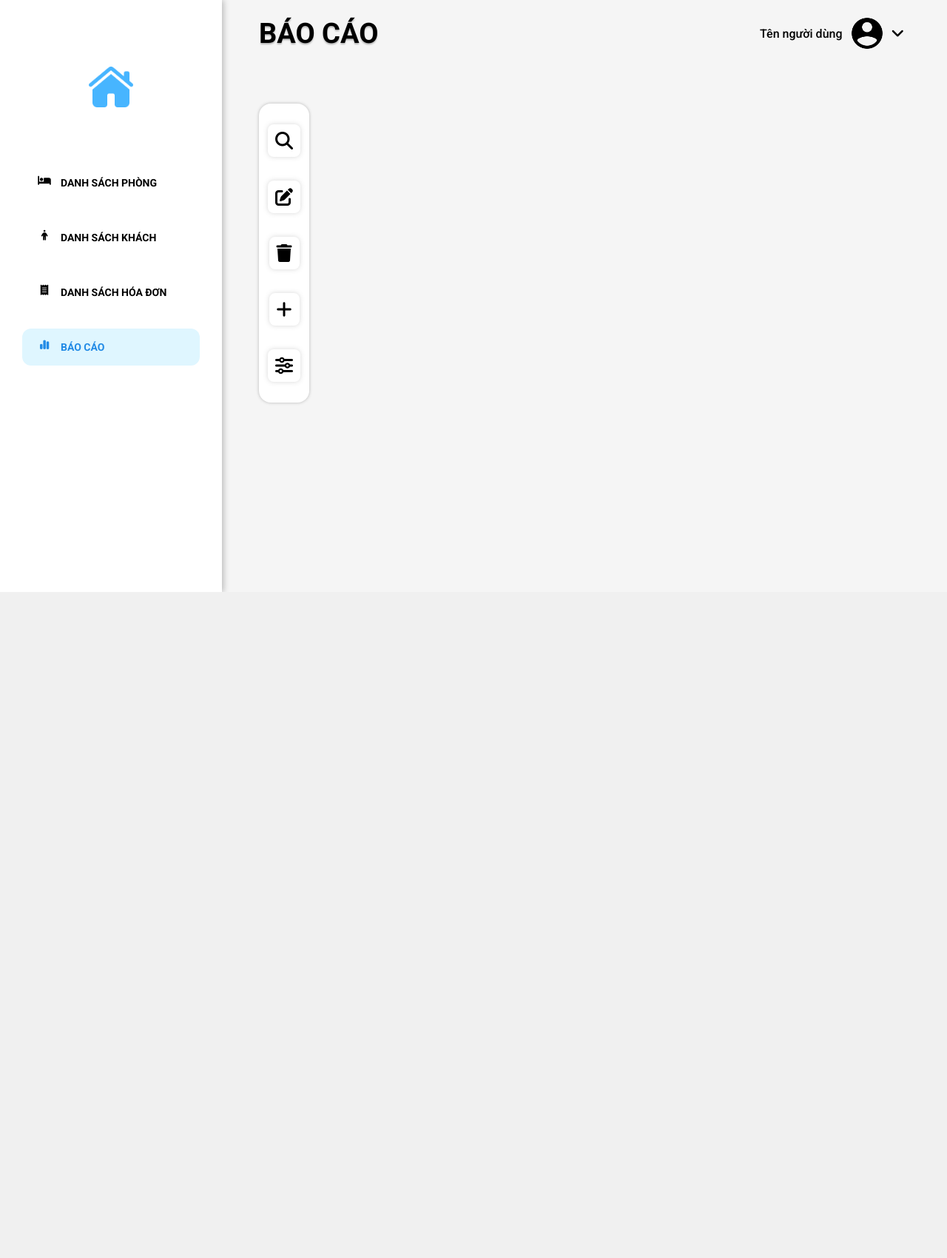
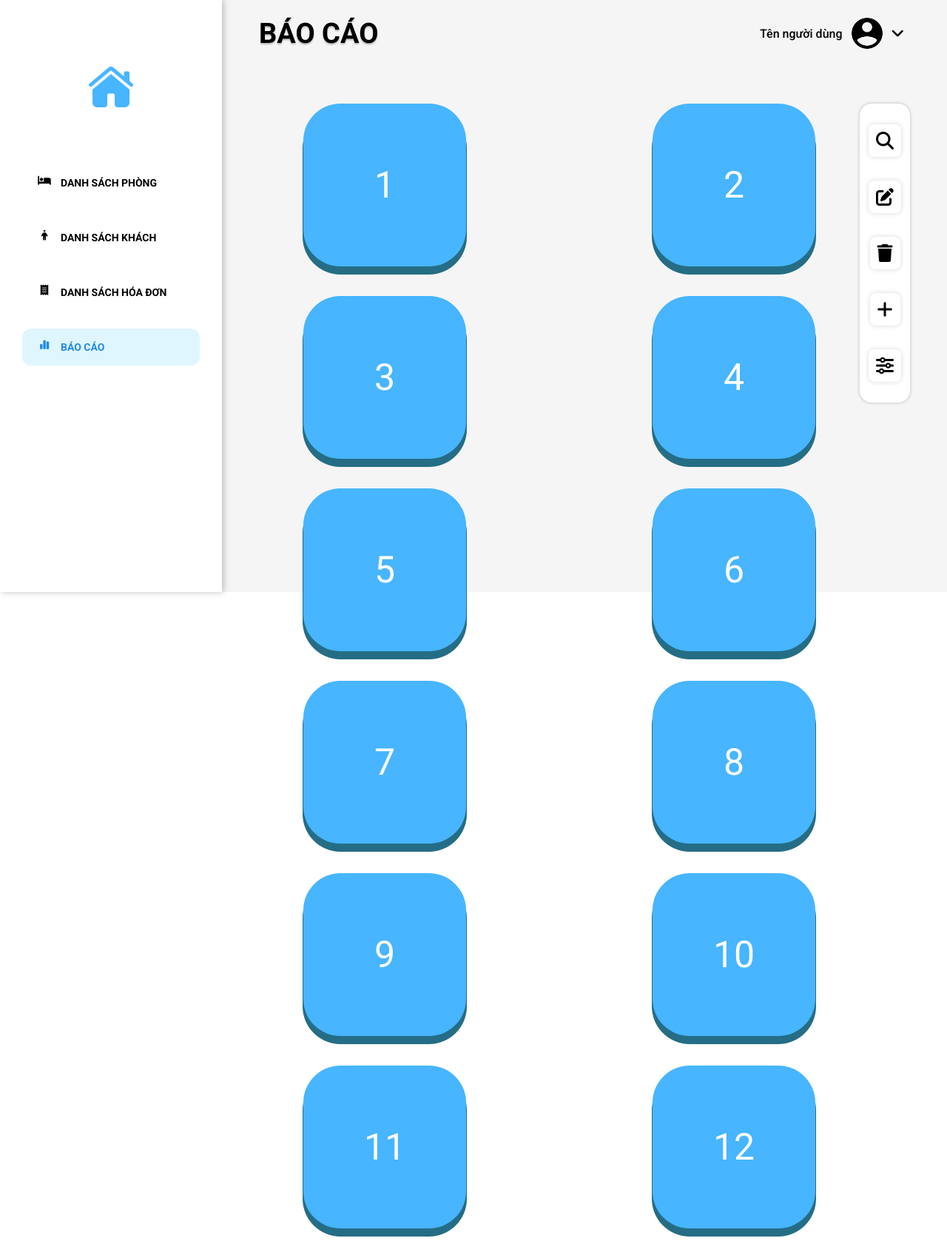
Before and after one commit to nmcnpm-20-4-group09/Hotel-Management, a PHP site: page /pages/report.php in a window 1280 px wide. Shown: the whole page at 74% size. Before the commit the page ends 800 px from the top, so only its background shows below. Run offline with PHP 8.4, Linux system fonts and the light colour scheme; some libraries are stand-ins or nearby versions.

Commit message:
feat: thêm giao diện trang báo cáo

```diff
--- /dev/null
+++ b/UI/components/months.php
@@ -0,0 +1,38 @@
+<div class="months">
+    <div class="month">
+        <p>1</p>
+    </div>
+    <div class="month">
+        <p>2</p>
+    </div>
+    <div class="month">
+        <p>3</p>
+    </div>
+    <div class="month">
+        <p>4</p>
+    </div>
+    <div class="month">
+        <p>5</p>
+    </div>
+    <div class="month">
+        <p>6</p>
+    </div>
+    <div class="month">
+        <p>7</p>
+    </div>
+    <div class="month">
+        <p>8</p>
+    </div>
+    <div class="month">
+        <p>9</p>
+    </div>
+    <div class="month">
+        <p>10</p>
+    </div>
+    <div class="month">
+        <p>11</p>
+    </div>
+    <div class="month">
+        <p>12</p>
+    </div>
+</div>
--- a/UI/css/layout.css
+++ b/UI/css/layout.css
@@ -4,6 +4,16 @@
 /* Variables */
 /* Global Mixins */
 /* Animations */
+@-webkit-keyframes slideIn {
+  from {
+    transform: translateX(100%);
+    opacity: 0;
+  }
+  to {
+    transform: translateX(0);
+    opacity: 1;
+  }
+}
 @keyframes slideIn {
   from {
     transform: translateX(100%);
@@ -294,7 +304,8 @@ html {
   color: #47b5ff;
 }
 .toolbar.actived {
-  animation: slideIn 1s ease;
+  -webkit-animation: slideIn 1s ease;
+          animation: slideIn 1s ease;
   display: flex;
   flex-direction: column;
   justify-content: space-around;
@@ -391,4 +402,36 @@ html {
   text-align: center;
 }
 
-/*# sourceMappingURL=layout.css.map */
+.months {
+  display: flex;
+  flex-direction: row;
+  justify-content: space-between;
+  align-items: center;
+  flex-wrap: wrap;
+}
+.months .month {
+  margin: 0px 60px 40px;
+  background: #47b5ff;
+  box-shadow: 0px 10px 0px 1px #256d85;
+  border-radius: 50px;
+  width: 220px;
+  height: 220px;
+  display: flex;
+  flex-direction: row;
+  justify-content: center;
+  align-items: center;
+}
+.months .month p {
+  text-transform: uppercase;
+  color: #ffffff;
+  -webkit-user-select: none;
+  -moz-user-select: none;
+  -ms-user-select: none;
+  user-select: none;
+  font-size: 5rem;
+  font-weight: 400;
+}
+.months .month:active {
+  transform: translateY(10px);
+  box-shadow: none;
+}/*# sourceMappingURL=layout.css.map */
--- /dev/null
+++ b/UI/css/layout.scss
@@ -0,0 +1,376 @@
+@import './base.scss';
+
+/* Variables */
+
+$sidebar-w: 100px;
+$sidebar-button-w: 40px;
+
+$header-h: 50px;
+
+$account-settings-w: 240px;
+
+$scrollbar-width: 17px;
+$table-height: calc(100vh - 250px);
+
+/* Styles */
+$sidebar-actived-w: 300px;
+$sidebar-button-actived-w: 240px;
+
+.sidebar {
+    padding: 50px 0;
+    background-color: #fff;
+    box-shadow: 2px 0px 8px rgba(0, 0, 0, 0.25);
+    transition: width 0.5s ease;
+    overflow: hidden;
+    @include size($sidebar-w, 100%);
+    @include flex(column, flex-start, center);
+
+    .home-icon img {
+        margin-bottom: 30px;
+        transition: all 0.5s ease;
+        @include size(60px);
+    }
+    .sidebar-buttons {
+        flex: 1;
+        @include flex(column, flex-start, center);
+    }
+    .sidebar-buttons li {
+        margin-bottom: 24px;
+        @include size($sidebar-button-w, 50px);
+        @include font(1.4rem, 700);
+
+        a {
+            flex: 1;
+            height: 100%;
+            border-radius: 12px;
+            text-transform: uppercase;
+            text-decoration: none;
+            color: #000;
+            @include flex(row, center, center);
+        }
+        i {
+            @include size(20px);
+            text-align: center;
+        }
+        span {
+            display: none;
+        }
+
+        &:hover a {
+            cursor: pointer;
+            color: #228be6;
+            background-color: #dff6ff;
+        }
+
+        &.actived a {
+            color: #228be6;
+            border-radius: 12px;
+            background-color: #dff6ff;
+        }
+    }
+
+    &.actived,
+    &:hover {
+        width: $sidebar-actived-w;
+
+        .home-icon {
+            padding: 30px;
+
+            img {
+                @include size(80px);
+            }
+        }
+
+        .sidebar-buttons li {
+            width: $sidebar-button-actived-w;
+
+            a {
+                padding-left: 20px;
+                justify-content: flex-start;
+            }
+            i {
+                margin-right: 12px;
+            }
+            span {
+                display: block;
+            }
+        }
+    }
+}
+
+.main {
+    flex: 1;
+    height: 100%;
+}
+
+.header {
+    height: $header-h;
+    margin: 20px 50px 70px 50px;
+    @include flex(row, space-between, center);
+
+    .feature-title {
+        @include font(3.8rem, 700);
+        text-transform: uppercase;
+        text-shadow: 0px 2px 2px rgba(0, 0, 0, 0.25);
+    }
+}
+
+.account {
+    position: relative;
+    @include flex(row, space-around, center);
+
+    .account-name {
+        padding: 8px;
+        @include font(1.6rem, 500);
+    }
+
+    .account-avatar {
+        @include size(50px);
+    }
+
+    .account-expand-icon {
+        i {
+            font-size: 2rem;
+            padding: 8px;
+        }
+
+        &:hover {
+            cursor: pointer;
+        }
+
+        &:hover > i {
+            cursor: pointer;
+            opacity: 0.5;
+        }
+
+        &:hover ul {
+            display: block;
+        }
+    }
+
+    .account-settings {
+        display: none;
+        position: absolute;
+        top: 54px;
+        right: 0;
+        width: $account-settings-w;
+        border-radius: 4px;
+        box-shadow: 0px 0px 6px 0px #bebcbc;
+        background-color: #fff;
+        z-index: 1;
+
+        li {
+            overflow: hidden;
+
+            a {
+                color: #000;
+                padding: 8px;
+                font-family: 'Roboto', sans-serif;
+                text-decoration: none;
+                @include flex(row, flex-start, center);
+
+                &:hover {
+                    color: #fff;
+                    background-color: $primary-color;
+                }
+
+                i {
+                    padding: 8px;
+                    font-size: 2rem;
+                    text-align: center;
+                    @include size(40px);
+                }
+                p {
+                    padding: 0 8px;
+                    color: inherit;
+                    @include font(1.6rem, 400);
+                }
+            }
+        }
+
+        li:first-of-type {
+            border-top-left-radius: 4px;
+            border-top-right-radius: 4px;
+        }
+
+        li:last-of-type {
+            border-bottom-left-radius: 4px;
+            border-bottom-right-radius: 4px;
+        }
+
+        &::before {
+            content: '';
+            position: absolute;
+            top: -30px;
+            right: 0;
+            width: 50%;
+            height: 30px;
+            background-color: transparent;
+        }
+    }
+}
+
+.feature {
+    margin: 16px 50px;
+    position: relative;
+    @include flex(row, space-between, flex-start);
+}
+
+.toolbar {
+    padding: 12px;
+    border-radius: 16px;
+    background-color: #fff;
+    box-shadow: 0px 0px 4px rgba(0, 0, 0, 0.25);
+    display: none;
+
+    button {
+        padding: 10px;
+        margin: 16px 0;
+        outline: none;
+        border: none;
+        border-radius: 8px;
+        background: transparent;
+        box-shadow: 0 0 6px 0 rgba(100, 99, 99, 0.25);
+
+        i {
+            @include font(2.4rem, 700);
+        }
+
+        &:hover {
+            color: $primary-color;
+            cursor: pointer;
+        }
+        &.actived {
+            color: $primary-color;
+        }
+    }
+
+    &.actived {
+        animation: slideIn 1s ease;
+        @include flex(column, space-around, center);
+    }
+}
+
+.table-wrapper {
+    flex: 1;
+    margin-right: 50px;
+    @include flex(row, flex-start, flex-start);
+
+    table {
+        width: 100%;
+        border-collapse: collapse;
+
+        thead {
+            display: block;
+            width: calc(100% - $scrollbar-width);
+        }
+        tbody {
+            display: block;
+            overflow-y: scroll;
+            height: $table-height;
+        }
+        tr {
+            display: table;
+            width: 100%;
+        }
+        tr.actived td {
+            background-color: #dff6ff;
+        }
+
+        th,
+        td {
+            width: calc(100% / 8);
+            padding: 20px 10px;
+        }
+
+        th {
+            text-align: left;
+            padding: 20px 10px;
+            color: rgba(0, 0, 0, 0.6);
+            @include font(1.8rem, 500);
+
+            i {
+                font-size: 1.4rem;
+                padding: 8px;
+                color: rgb(75, 73, 73);
+
+                &:hover {
+                    cursor: pointer;
+                    opacity: 0.6;
+                }
+            }
+        }
+
+        td:not(.spacer) {
+            background-color: #fff;
+            box-shadow: 0px 2px 0px 0px rgba(0, 0, 0, 0.25);
+            @include font(1.4rem, 500);
+
+            i {
+                font-size: 2.4rem;
+                &:hover {
+                    cursor: pointer;
+                    color: $primary-color;
+                    opacity: 0.8;
+                }
+            }
+        }
+        td.spacer {
+            padding: 10px;
+        }
+        td:nth-of-type(2) {
+            color: $primary-color;
+        }
+
+        th:first-of-type,
+        td:first-of-type {
+            width: 10%;
+            padding-left: 20px;
+            border-top-left-radius: 16px;
+            border-bottom-left-radius: 16px;
+            text-align: center;
+        }
+
+        th:nth-of-type(3),
+        td:nth-of-type(3) {
+            width: calc(100% / 5);
+        }
+
+        th:last-of-type,
+        td:last-of-type {
+            width: calc(100% / 6);
+            padding-right: 20px;
+            border-top-right-radius: 16px;
+            border-bottom-right-radius: 16px;
+            text-align: center;
+        }
+    }
+}
+
+.months {
+    @include flex(row, space-between, center);
+    flex-wrap: wrap;
+
+    .month {
+        margin: 0px 60px 40px;
+        background: #47b5ff;
+        box-shadow: 0px 10px 0px 1px #256d85;
+        border-radius: 50px;
+        @include size(220px);
+        @include flex(row, center, center);
+
+        p {
+            text-transform: uppercase;
+            color: #ffffff;
+            -webkit-user-select: none;
+            -moz-user-select: none;
+            -ms-user-select: none;
+            user-select: none;
+            @include font(5rem, 400);
+        }
+    }
+    .month:active {
+        transform: translateY(10px);
+        box-shadow: none;
+    }
+}
--- a/UI/pages/report.php
+++ b/UI/pages/report.php
@@ -10,6 +10,7 @@
             <?php include '../components/heading.php'; ?>
 
             <div class="feature">
+                <?php include '../components/months.php'; ?>
                 <?php include '../components/toolbar.php'; ?>
             </div>
         </div>
@@ -20,6 +21,15 @@
         const roomListButton = sidebarButtons[3];
         roomListButton.classList.add('actived');
 
+        const months = $$('.month')
+        let activedMonth = 1
+        months.forEach((month) => {
+            month.addEventListener('click', () => {
+                activedMonth = month.querySelector('p').innerText
+
+            })
+        })
+
         changeFeatureTitle()
     </script>
 
```
Also changed, not shown: UI/pages/forms.php (+4 -5 lines).
